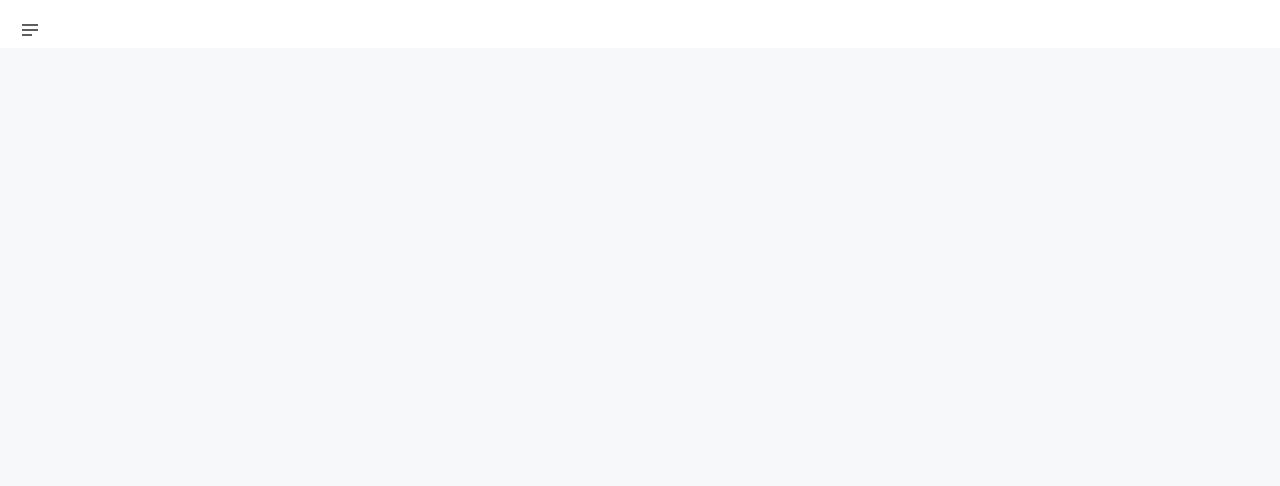
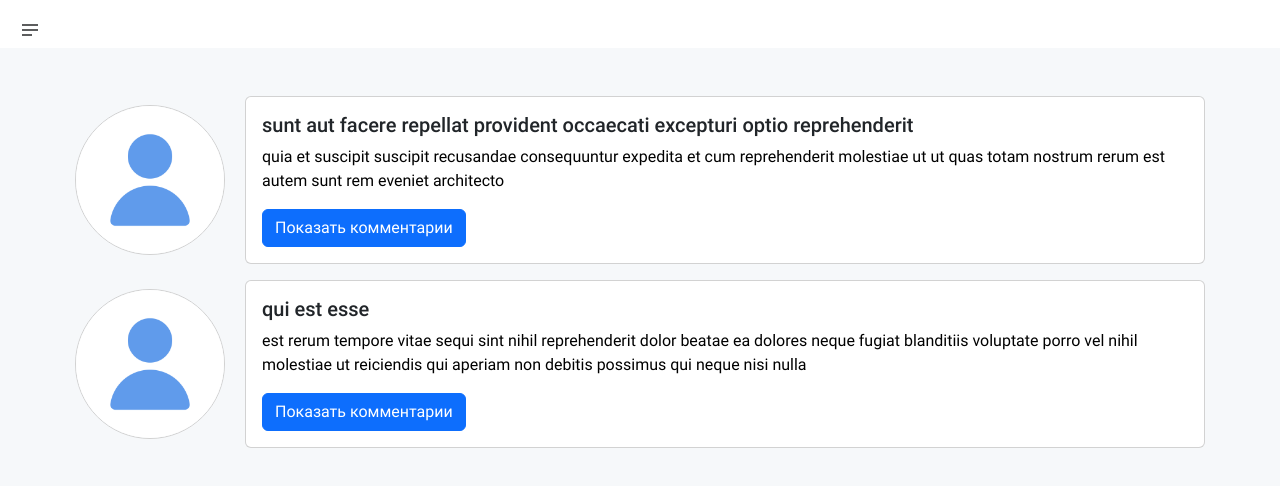
Before and after one commit to AlexeyGuryachkov/test17.06, a React (Create React App) app: page / in a window 1280 px wide. Shown: the top 486 px of the page. Built offline with nearby package versions, Linux system fonts and the light colour scheme.

Commit message:
feat: main posts page added

```diff
--- a/src/assets/styles/_colors.scss
+++ b/src/assets/styles/_colors.scss
@@ -3,5 +3,6 @@ $color-white: #fff;
 
 $color-main-bg: #f6f8fa;
 $color-border-dark: #363738ce;
+$color-border: #d2d2d2;
 $color-blue: #0d6efd;
 $color-blue-light: #0d6dfd2c;
--- /dev/null
+++ b/src/components/Avatar/Avatar.jsx
@@ -0,0 +1,24 @@
+import React, { memo } from 'react'
+import { node, string } from 'prop-types'
+
+import avatar from '../../assets/media/user-blue-icon.jpg'
+
+import './Avatar.scss'
+
+const Avatar = memo(({ img, size }) => (
+	<div className={`img-wrapper ${size}`}>
+		<img className="avatar" src={img} alt="avatar" />
+	</div>
+))
+
+Avatar.defaultProps = {
+	img: avatar,
+	size: 'medium',
+}
+
+Avatar.propTypes = {
+	img: node,
+	size: string,
+}
+
+export default Avatar
--- /dev/null
+++ b/src/components/Avatar/Avatar.scss
@@ -0,0 +1,23 @@
+@use '../../assets/styles/colors' as *;
+
+.img-wrapper {
+	margin-right: 1.25rem;
+	border-radius: 50%;
+	overflow: hidden;
+	border: 1px solid $color-border;
+
+	&.medium {
+		width: 9.375rem;
+		height: 9.375rem;
+	}
+
+	&.big {
+		width: 15.625rem;
+		height: 15.625rem;
+	}
+
+	& > img {
+		width: 100%;
+		object-fit: contain;
+	}
+}
--- a/src/components/Header/Header.jsx
+++ b/src/components/Header/Header.jsx
@@ -1,5 +1,7 @@
 import React, { memo, useState } from 'react'
+import { useLocation } from 'react-router-dom'
 
+import Button from 'react-bootstrap/Button'
 import Offcanvas from 'react-bootstrap/Offcanvas'
 
 import BurgerButton from '../BurgerButton/BurgerButton'
@@ -9,6 +11,10 @@ import './Header.scss'
 
 const Header = memo(() => {
 	const [showMenu, setShowMenu] = useState(false)
+	const { pathname } = useLocation()
+
+	/*использую как условие для отрисовки кнопки "назад" на странице пользователя (т.з., п.3.4)*/
+	const isUserPage = pathname.includes('/user-page')
 
 	const handleClick = () => {
 		setShowMenu(!showMenu)
@@ -17,6 +23,7 @@ const Header = memo(() => {
 	return (
 		<div className="header">
 			<BurgerButton active={showMenu} onClick={handleClick} />
+			<div className="button-wrapper">{isUserPage && <Button href="/">Назад</Button>}</div>
 			<Offcanvas show={showMenu} onHide={handleClick}>
 				<NavMenu setShowMenu={handleClick} />
 			</Offcanvas>
--- /dev/null
+++ b/src/functions.js
@@ -0,0 +1,4 @@
+/* функция-генератор случайных идентификаторов*/
+export const getRandomId = () => {
+	return Math.random().toString(36).substring(7)
+}
--- a/src/pages/MainPosts/MainPosts.jsx
+++ b/src/pages/MainPosts/MainPosts.jsx
@@ -1,9 +1,35 @@
 import React, { memo } from 'react'
+
+import MainPostsItem from './MainPostsItem/MainPostsItem'
+
+import { getRandomId } from '../../functions'
 
 import './MainPosts.scss'
 
 const MainPosts = memo(() => {
-	return <div className="main-posts"></div>
+	/* MOCK */
+	const posts = [
+		{
+			userId: 1,
+			id: 1,
+			title: 'sunt aut facere repellat provident occaecati excepturi optio reprehenderit',
+			body: 'quia et suscipit\nsuscipit recusandae consequuntur expedita et cum\nreprehenderit molestiae ut ut quas totam\nnostrum rerum est autem sunt rem eveniet architecto',
+		},
+		{
+			userId: 1,
+			id: 2,
+			title: 'qui est esse',
+			body: 'est rerum tempore vitae\nsequi sint nihil reprehenderit dolor beatae ea dolores neque\nfugiat blanditiis voluptate porro vel nihil molestiae ut reiciendis\nqui aperiam non debitis possimus qui neque nisi nulla',
+		},
+	]
+
+	return (
+		<div className="MainPosts">
+			{posts.map(({ title, body, id, userId }) => (
+				<MainPostsItem key={getRandomId()} id={id} title={title} body={body} userId={userId} />
+			))}
+		</div>
+	)
 })
 
 export default MainPosts
--- /dev/null
+++ b/src/pages/MainPosts/MainPostsItem/MainPostsComments/MainPostsComments.jsx
@@ -0,0 +1,36 @@
+import React, { memo } from 'react'
+import { array, number, bool } from 'prop-types'
+import cn from 'classnames'
+
+import ListGroup from 'react-bootstrap/ListGroup'
+
+import './MainPostsComments.scss'
+
+const MainPostsComments = memo(({ comments, id, isShow }) => {
+	return (
+		<div className={cn('main-posts__comments', { show: isShow })}>
+			<ListGroup as="ol" style={{ width: '70.5rem' }}>
+				{comments?.map(({ postId, id: commentId, email, body }) => (
+					<div key={commentId + email} className="comments-item">
+						{postId === id && (
+							<ListGroup.Item as="li" className="d-flex justify-content-between align-items-start">
+								<div className="ms-2 me-auto">
+									<div className="fw-bold">{email}</div>
+									{body}
+								</div>
+							</ListGroup.Item>
+						)}
+					</div>
+				))}
+			</ListGroup>
+		</div>
+	)
+})
+
+MainPostsComments.propTypes = {
+	comments: array.isRequired,
+	id: number.isRequired,
+	isShow: bool.isRequired,
+}
+
+export default MainPostsComments
--- /dev/null
+++ b/src/pages/MainPosts/MainPostsItem/MainPostsComments/MainPostsComments.scss
@@ -0,0 +1,18 @@
+.main-posts__comments {
+	height: 0;
+	overflow: hidden;
+
+	.comments-item {
+		margin: -1.25rem;
+		transition: all ease-in 0.1s;
+	}
+
+	&.show {
+		margin-bottom: 1rem;
+		height: fit-content;
+
+		.comments-item {
+			margin: 0;
+		}
+	}
+}
--- /dev/null
+++ b/src/pages/MainPosts/MainPostsItem/MainPostsItem.jsx
@@ -0,0 +1,67 @@
+import React, { memo, useState } from 'react'
+import { string, number } from 'prop-types'
+
+import { NavLink } from 'react-router-dom'
+import Button from 'react-bootstrap/Button'
+import Card from 'react-bootstrap/Card'
+
+import MainPostsComments from './MainPostsComments/MainPostsComments'
+
+import Avatar from '../../../components/Avatar/Avatar'
+
+import './MainPostsItem.scss'
+
+const MainPostsItem = memo(({ id, title, body, userId }) => {
+	const [isCommentsShow, setIsCommentsShow] = useState(false)
+
+	/* MOCK */
+	const comments = [
+		{
+			postId: 1,
+			id: 1,
+			name: 'id labore ex et quam laborum',
+			email: 'Eliseo@gardner.biz',
+			body: 'laudantium enim quasi est quidem magnam voluptate ipsam eos\ntempora quo necessitatibus\ndolor quam autem quasi\nreiciendis et nam sapiente accusantium',
+		},
+		{
+			postId: 2,
+			id: 2,
+			name: 'quo vero reiciendis velit similique earum',
+			email: 'Jayne_Kuhic@sydney.com',
+			body: 'est natus enim nihil est dolore omnis voluptatem numquam\net omnis occaecati quod ullam at\nvoluptatem error expedita pariatur\nnihil sint nostrum voluptatem reiciendis et',
+		},
+	]
+
+	/*функция показать/скрыть комментарии. Замыкаю для лучшей, на мой взгляд, читаемости разметки*/
+	const getPostComments = () => setIsCommentsShow(!isCommentsShow)
+
+	return (
+		<div className="main-posts__item">
+			<div className="post-wrapper">
+				<NavLink to={`/user-page/${userId}?`}>
+					<Avatar />
+				</NavLink>
+
+				<Card style={{ width: '60rem' }}>
+					<Card.Body>
+						<Card.Title>{title}</Card.Title>
+						<Card.Text>{body}</Card.Text>
+						<Button variant="primary" onClick={getPostComments}>
+							{isCommentsShow ? 'Скрыть комментарии' : 'Показать комментарии'}
+						</Button>
+					</Card.Body>
+				</Card>
+			</div>
+			<MainPostsComments comments={comments} id={id} isShow={isCommentsShow} />
+		</div>
+	)
+})
+
+MainPostsItem.propTypes = {
+	id: number.isRequired,
+	title: string.isRequired,
+	body: string.isRequired,
+	userId: number.isRequired,
+}
+
+export default MainPostsItem
--- /dev/null
+++ b/src/pages/MainPosts/MainPostsItem/MainPostsItem.scss
@@ -0,0 +1,8 @@
+.main-posts__item {
+	.post-wrapper {
+		display: flex;
+		align-items: center;
+		justify-content: center;
+		padding-bottom: 1rem;
+	}
+}
```
Also changed, not shown: src/assets/media/user-blue-icon.jpg (added).
